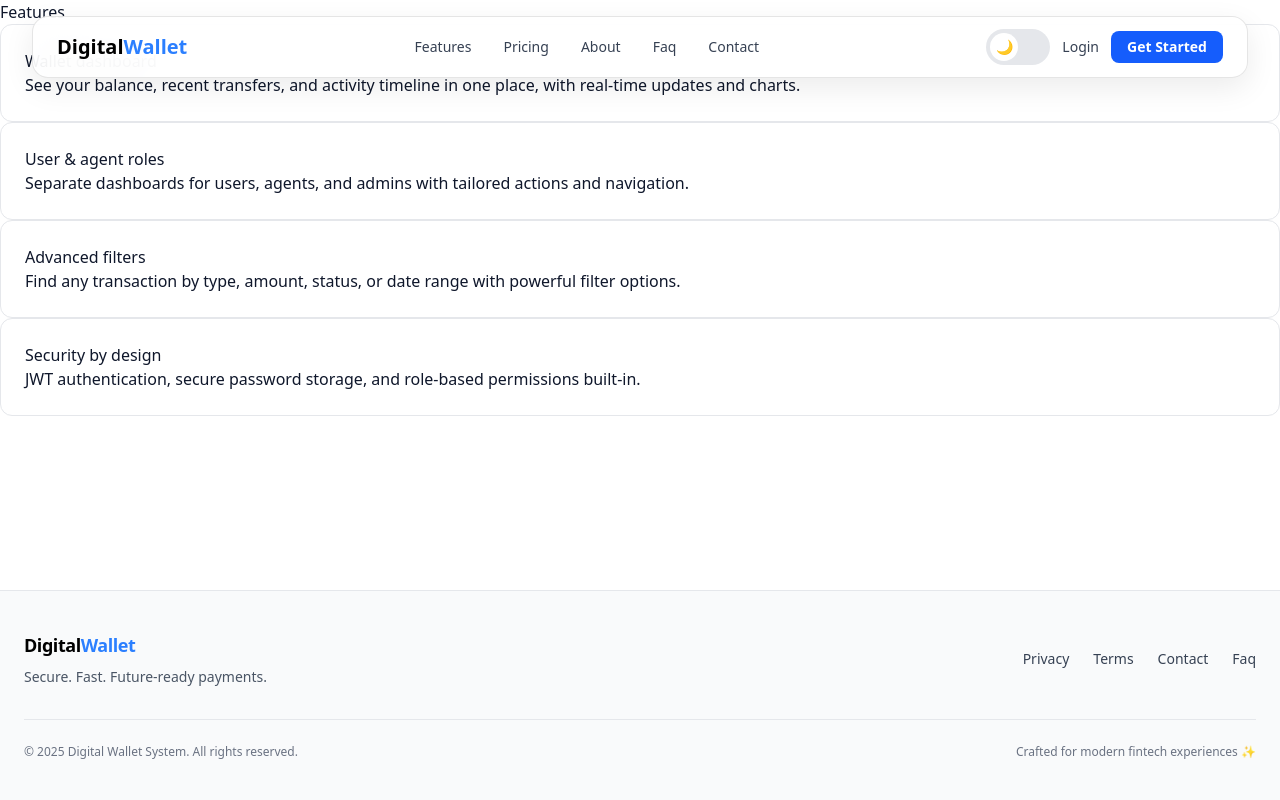
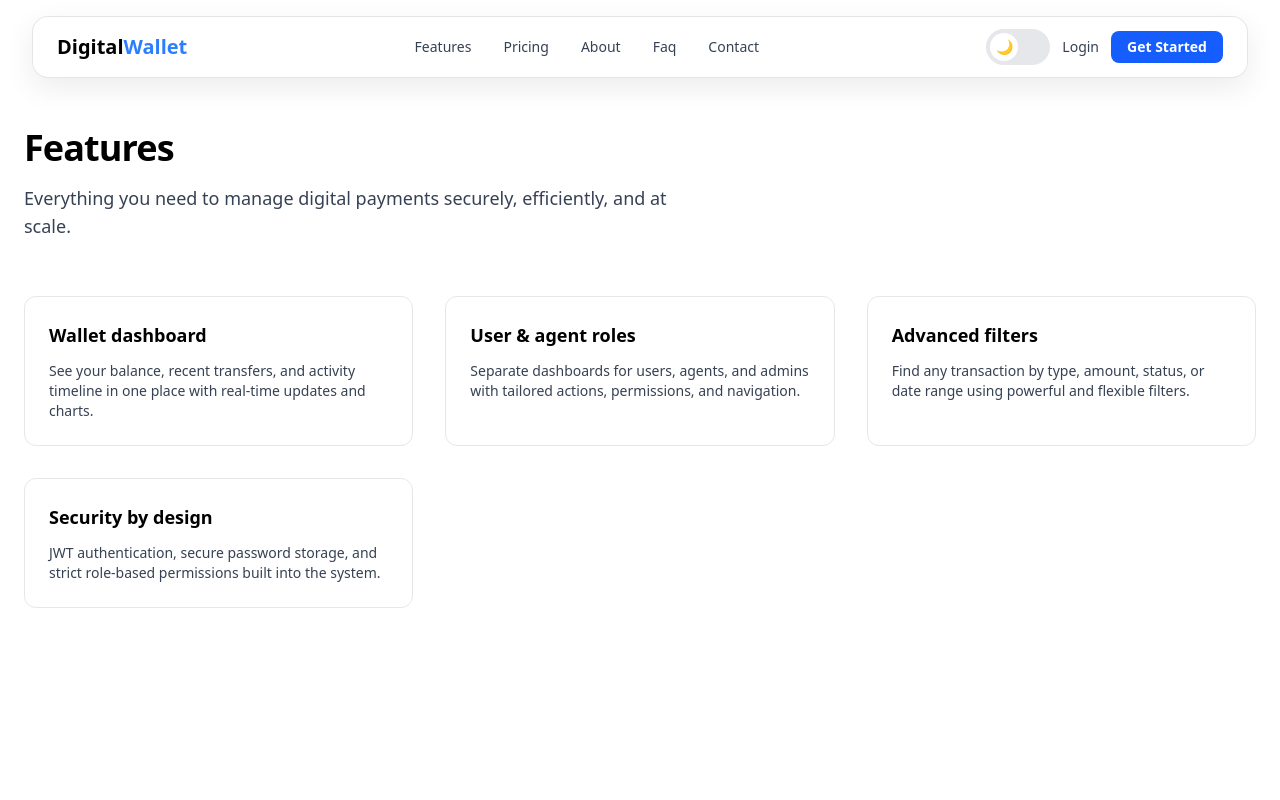
Before and after one commit to rudraprotapchakraborty/digital-wallet-system-frontend, a React (Vite) app: page /features in a window 1280 px wide. Shown: the top 800 px of the page. Built offline with nearby package versions, Linux system fonts and the light colour scheme.

Commit message:
updated features page

```diff
--- a/src/pages/public/Features.jsx
+++ b/src/pages/public/Features.jsx
@@ -1,40 +1,113 @@
 import React from "react";
+import { useTheme } from "../../context/ThemeContext";
 import Card from "../../components/ui/Card";
 
-const Features = () => (
-  <section className="page">
-    <h1>Features</h1>
-    <div className="landing-grid">
+const Features = () => {
+  const { theme } = useTheme();
+  const dark = theme === "dark";
+
+  return (
+    <section
+      className={`min-h-screen pt-32 ${
+        dark ? "bg-neutral-950" : "bg-white"
+      }`}
+    >
+      <div className="mx-auto max-w-7xl px-6 pb-20">
+        {/* Page Heading */}
+        <h1
+          className={`text-4xl font-extrabold tracking-tight ${
+            dark ? "text-white" : "text-black"
+          }`}
+        >
+          Features
+        </h1>
+
+        <p
+          className={`mt-4 max-w-2xl text-lg ${
+            dark ? "text-gray-100" : "text-gray-700"
+          }`}
+        >
+          Everything you need to manage digital payments securely, efficiently,
+          and at scale.
+        </p>
+
+        {/* Features Grid */}
+        <div className="mt-14 grid gap-8 sm:grid-cols-2 lg:grid-cols-3">
           <Card>
-        <h3>Wallet dashboard</h3>
-        <p>
+            <h3
+              className={`text-lg font-semibold ${
+                dark ? "text-white" : "text-black"
+              }`}
+            >
+              Wallet dashboard
+            </h3>
+            <p
+              className={`mt-3 text-sm ${
+                dark ? "text-gray-100" : "text-gray-700"
+              }`}
+            >
               See your balance, recent transfers, and activity timeline in one
-          place, with real-time updates and charts.
+              place with real-time updates and charts.
             </p>
           </Card>
+
           <Card>
-        <h3>User & agent roles</h3>
-        <p>
+            <h3
+              className={`text-lg font-semibold ${
+                dark ? "text-white" : "text-black"
+              }`}
+            >
+              User & agent roles
+            </h3>
+            <p
+              className={`mt-3 text-sm ${
+                dark ? "text-gray-100" : "text-gray-700"
+              }`}
+            >
               Separate dashboards for users, agents, and admins with tailored
-          actions and navigation.
+              actions, permissions, and navigation.
             </p>
           </Card>
+
           <Card>
-        <h3>Advanced filters</h3>
-        <p>
-          Find any transaction by type, amount, status, or date range with
-          powerful filter options.
+            <h3
+              className={`text-lg font-semibold ${
+                dark ? "text-white" : "text-black"
+              }`}
+            >
+              Advanced filters
+            </h3>
+            <p
+              className={`mt-3 text-sm ${
+                dark ? "text-gray-100" : "text-gray-700"
+              }`}
+            >
+              Find any transaction by type, amount, status, or date range using
+              powerful and flexible filters.
             </p>
           </Card>
+
           <Card>
-        <h3>Security by design</h3>
-        <p>
-          JWT authentication, secure password storage, and role-based
-          permissions built-in.
+            <h3
+              className={`text-lg font-semibold ${
+                dark ? "text-white" : "text-black"
+              }`}
+            >
+              Security by design
+            </h3>
+            <p
+              className={`mt-3 text-sm ${
+                dark ? "text-gray-100" : "text-gray-700"
+              }`}
+            >
+              JWT authentication, secure password storage, and strict role-based
+              permissions built into the system.
             </p>
           </Card>
         </div>
+      </div>
     </section>
   );
+};
 
 export default Features;
```
Lines whose indentation alone changed are shown as unchanged.
